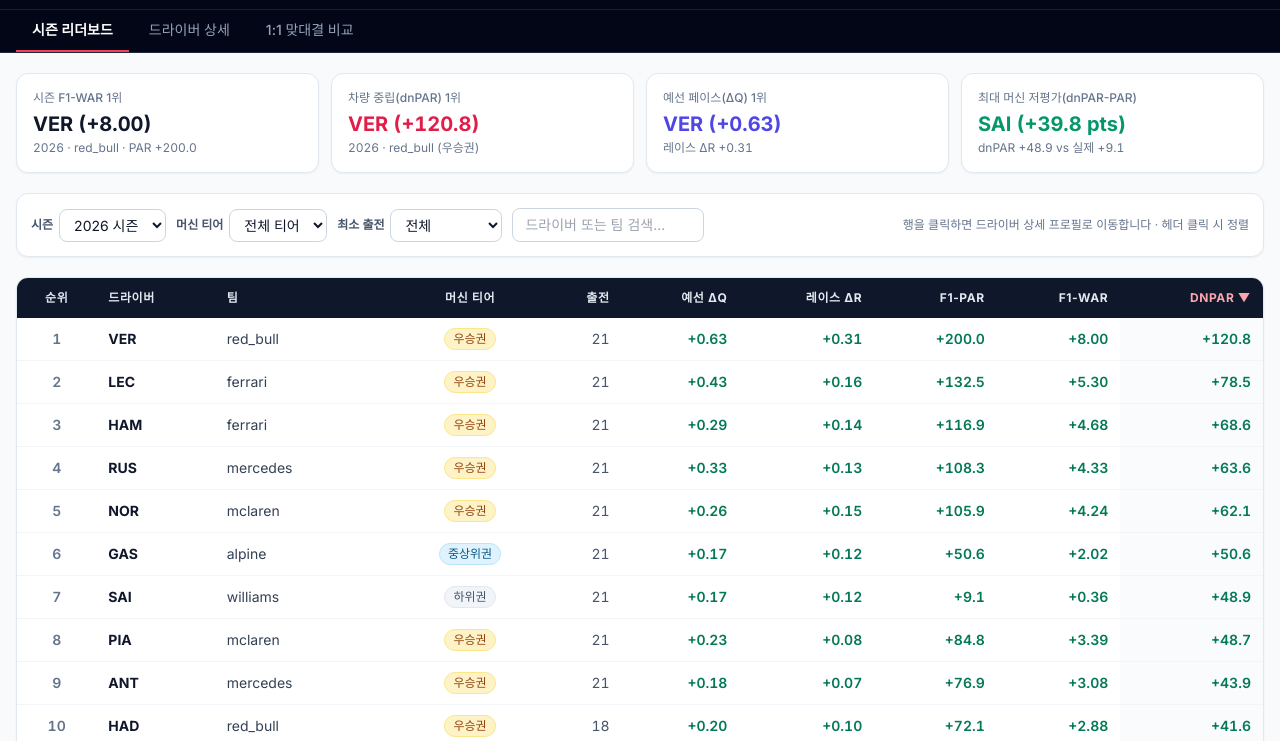
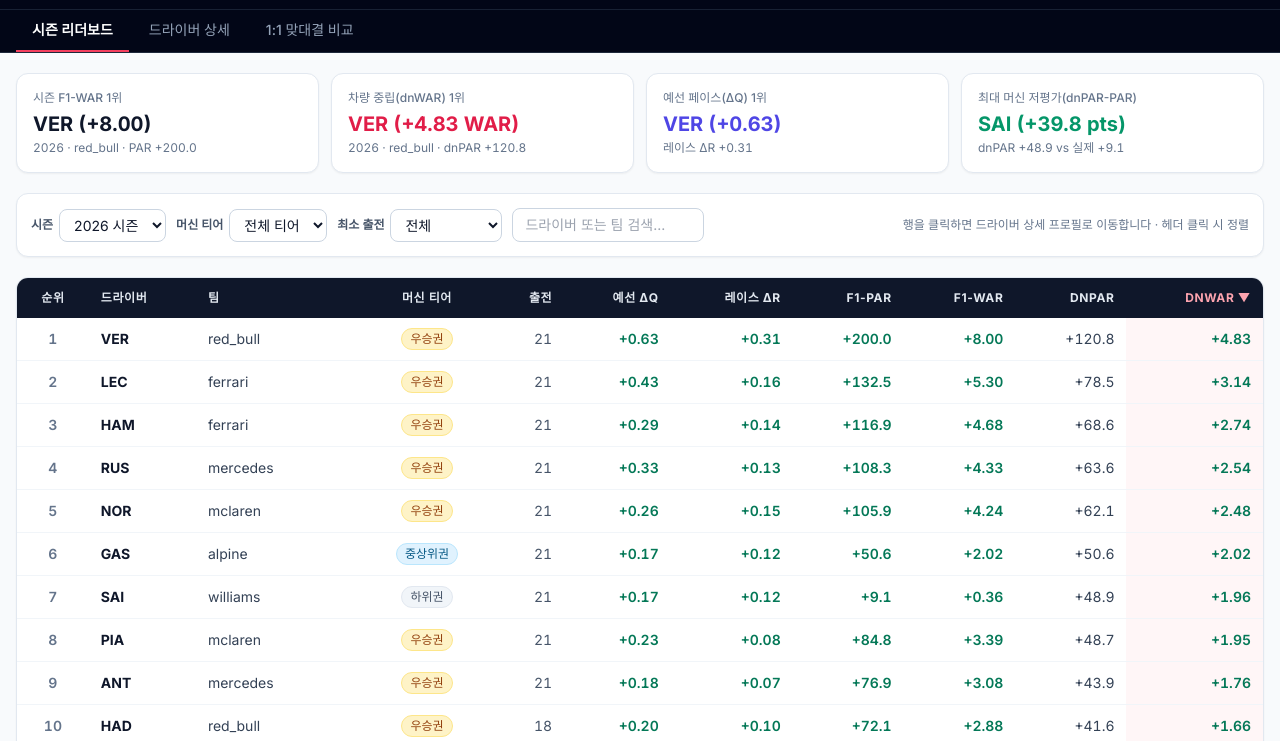
Before and after one commit to wldn718791/Formula1-Sabermatrix, a plain HTML site: page index.html in a window 1280 px wide. Shown: the part 59-800 px from the top of the page. Drawn offline with nearby package versions, Linux system fonts and the light colour scheme.

Commit message:
Update index.html

```diff
--- a/index.html
+++ b/index.html
@@ -3,7 +3,7 @@
 <head>
   <meta charset="UTF-8">
   <meta name="viewport" content="width=device-width, initial-scale=1.0">
-  <title>GRIDLAB — 세이버메트릭스 드라이버 랭킹 대시보드</title>
+  <title>F1 STATIZ — 세이버메트릭스 드라이버 랭킹 대시보드</title>
   <script src="https://cdn.tailwindcss.com/3.4.17"></script>
   <script src="https://cdn.jsdelivr.net/npm/chart.js@4.4.1/dist/chart.umd.min.js"></script>
   <style>
@@ -74,7 +74,7 @@
           <div id="kpi-war-sub" class="text-xs text-slate-500 mt-0.5 num">-</div>
         </div>
         <div class="bg-white rounded-xl p-4 border border-slate-200 shadow-sm">
-          <div class="text-xs font-medium text-slate-500">차량 중립(dnPAR) 1위</div>
+          <div class="text-xs font-medium text-slate-500">차량 중립(dnWAR) 1위</div>
           <div id="kpi-dnpar-leader" class="text-xl font-bold text-rose-600 mt-1 num">-</div>
           <div id="kpi-dnpar-sub" class="text-xs text-slate-500 mt-0.5 num">-</div>
         </div>
@@ -139,7 +139,8 @@
                 <th class="px-3 py-3 text-right sort-btn" data-sort="delta_r">레이스 ΔR</th>
                 <th class="px-3 py-3 text-right sort-btn" data-sort="f1_par">F1-PAR</th>
                 <th class="px-3 py-3 text-right sort-btn" data-sort="f1_war">F1-WAR</th>
-                <th class="px-3 py-3 text-right sort-btn text-rose-300" data-sort="dn_par">dnPAR ▼</th>
+                <th class="px-3 py-3 text-right sort-btn" data-sort="dn_par">dnPAR</th>
+                <th class="px-3 py-3 text-right sort-btn text-rose-300" data-sort="dn_war">dnWAR ▼</th>
                 <th class="px-3 py-3 text-right sort-btn salary-col hidden" data-sort="salary_musd">연봉($M)</th>
                 <th class="px-3 py-3 text-right sort-btn salary-col hidden" data-sort="kusd_per_dn_par">$/dnPAR($K)</th>
               </tr>
@@ -213,6 +214,7 @@
                   <th class="px-2.5 py-2 text-right">ΔQ</th>
                   <th class="px-2.5 py-2 text-right">ΔR</th>
                   <th class="px-2.5 py-2 text-right">F1-WAR</th>
+                  <th class="px-2.5 py-2 text-right">dnWAR</th>
                   <th class="px-2.5 py-2 text-right">dnPAR</th>
                 </tr>
               </thead>
@@ -307,13 +309,13 @@
     ];
 
     const state = {
-      rows: DEMO_DATA.map(r => ({ ...r })),
+      rows: DEMO_DATA.map(r => ({ ...r, dn_war: Number((r.dn_par / 25).toFixed(2)) })),
       activeTab: 'leaderboard',
       seasonFilter: '2024',
       tierFilter: 'ALL',
       minStarts: 0,
       searchQuery: '',
-      sortKey: 'dn_par',
+      sortKey: 'dn_war',
       sortDir: 'desc',
       selectedDriver: 'VER',
       cmpSeason: '2024',
@@ -445,8 +447,8 @@
 
         document.getElementById('kpi-war-leader').textContent = `${topWar.driver} (${fmtNum(topWar.f1_war, 2)})`;
         document.getElementById('kpi-war-sub').textContent = `${topWar.season} · ${topWar.team} · PAR ${fmtNum(topWar.f1_par, 1)}`;
-        document.getElementById('kpi-dnpar-leader').textContent = `${topDn.driver} (${fmtNum(topDn.dn_par, 1)})`;
-        document.getElementById('kpi-dnpar-sub').textContent = `${topDn.season} · ${topDn.team} (${topDn.car_tier})`;
+        document.getElementById('kpi-dnpar-leader').textContent = `${topDn.driver} (${fmtNum(topDn.dn_war, 2)} WAR)`;
+        document.getElementById('kpi-dnpar-sub').textContent = `${topDn.season} · ${topDn.team} · dnPAR ${fmtNum(topDn.dn_par, 1)}`;
         document.getElementById('kpi-q-leader').textContent = `${topQ.driver} (${fmtNum(topQ.delta_q, 2)})`;
         document.getElementById('kpi-q-sub').textContent = `레이스 ΔR ${fmtNum(topQ.delta_r, 2)}`;
         const gap = topUnderrated.dn_par - topUnderrated.f1_par;
@@ -473,7 +475,7 @@
       // 테이블 본문 렌더링
       const tbody = document.getElementById('leaderboard-tbody');
       if (rows.length === 0) {
-        tbody.innerHTML = `<tr><td colspan="12" class="px-4 py-8 text-center text-slate-400">조건에 맞는 드라이버 기록이 없습니다.</td></tr>`;
+        tbody.innerHTML = `<tr><td colspan="13" class="px-4 py-8 text-center text-slate-400">조건에 맞는 드라이버 기록이 없습니다.</td></tr>`;
       } else {
         tbody.innerHTML = rows.map((r, idx) => `
           <tr class="hover:bg-rose-50/50 cursor-pointer transition driver-row" data-driver="${r.driver}">
@@ -489,7 +491,8 @@
             <td class="px-3 py-2.5 text-right num ${valueColorClass(r.delta_r)}">${fmtNum(r.delta_r, 2)}</td>
             <td class="px-3 py-2.5 text-right num ${valueColorClass(r.f1_par)}">${fmtNum(r.f1_par, 1)}</td>
             <td class="px-3 py-2.5 text-right num ${valueColorClass(r.f1_war)}">${fmtNum(r.f1_war, 2)}</td>
-            <td class="px-3 py-2.5 text-right num bg-slate-50/80 ${valueColorClass(r.dn_par)}">${fmtNum(r.dn_par, 1)}</td>
+            <td class="px-3 py-2.5 text-right num text-slate-700">${fmtNum(r.dn_par, 1)}</td>
+            <td class="px-3 py-2.5 text-right num bg-rose-50/60 font-bold ${valueColorClass(r.dn_war)}">${fmtNum(r.dn_war, 2)}</td>
             <td class="px-3 py-2.5 text-right num text-slate-700 salary-col ${state.hasSalary ? '' : 'hidden'}">${fmtNum(r.salary_musd, 1, false)}</td>
             <td class="px-3 py-2.5 text-right num text-slate-700 salary-col ${state.hasSalary ? '' : 'hidden'}">${fmtNum(r.kusd_per_dn_par, 1, false)}</td>
           </tr>
@@ -558,7 +561,7 @@
 
       document.getElementById('prof-total-war').textContent = `${fmtNum(sumWar, 2)} WAR`;
       document.getElementById('prof-total-par').textContent = `${fmtNum(sumPar, 1)} pts`;
-      document.getElementById('prof-avg-dnpar').textContent = `${fmtNum(avgDn, 1)} pts`;
+      document.getElementById('prof-avg-dnpar').textContent = `${fmtNum(avgDn / 25, 2)} WAR (${fmtNum(avgDn, 1)})`;
       document.getElementById('prof-avg-pace').textContent = `${fmtNum(avgQ, 2)} / ${fmtNum(avgR, 2)}`;
 
       document.getElementById('profile-history-tbody').innerHTML = [...history].reverse().map(r => `
@@ -569,6 +572,7 @@
           <td class="px-2.5 py-2 text-right num ${valueColorClass(r.delta_q)}">${fmtNum(r.delta_q, 2)}</td>
           <td class="px-2.5 py-2 text-right num ${valueColorClass(r.delta_r)}">${fmtNum(r.delta_r, 2)}</td>
           <td class="px-2.5 py-2 text-right num ${valueColorClass(r.f1_war)}">${fmtNum(r.f1_war, 2)}</td>
+          <td class="px-2.5 py-2 text-right num bg-rose-50/60 ${valueColorClass(r.dn_war)}">${fmtNum(r.dn_war, 2)}</td>
           <td class="px-2.5 py-2 text-right num ${valueColorClass(r.dn_par)}">${fmtNum(r.dn_par, 1)}</td>
         </tr>
       `).join('');
@@ -624,7 +628,8 @@
       }
 
       const metrics = [
-        { label: 'F1-WAR (승리 환산)', key: 'f1_war', dec: 2 },
+        { label: 'F1-WAR (실제 머신 WAR)', key: 'f1_war', dec: 2 },
+        { label: 'dnWAR (차량 중립 WAR)', key: 'dn_war', dec: 2 },
         { label: 'F1-PAR (실제 머신 포인트)', key: 'f1_par', dec: 1 },
         { label: 'dnPAR (차량 중립 포인트)', key: 'dn_par', dec: 1 },
         { label: '예선 페이스 우위 (ΔQ)', key: 'delta_q', dec: 3 },
@@ -703,7 +708,7 @@
       const missing = required.filter(k => !headers.includes(k));
       if (missing.length > 0) throw new Error(`필수 컬럼 누락: ${missing.join(', ')}`);
 
-      const numCols = new Set(['season', 'starts', 'delta_q', 'delta_r', 'f1_par', 'f1_war', 'dn_par', 'salary_musd', 'musd_per_f1_war', 'kusd_per_dn_par']);
+      const numCols = new Set(['season', 'starts', 'delta_q', 'delta_r', 'f1_par', 'f1_war', 'dn_par', 'dn_war', 'salary_musd', 'musd_per_f1_war', 'kusd_per_dn_par']);
       const parsed = lines.slice(1).map(line => {
         const vals = line.split(',').map(v => v.trim().replace(/^"|"$/g, ''));
         const obj = {};
@@ -718,6 +723,9 @@
         if (!obj.car_tier) obj.car_tier = '중상위권';
         if (obj.delta_q === undefined) obj.delta_q = null;
         if (obj.delta_r === undefined) obj.delta_r = obj.skill_above_repl ?? null;
+        if (obj.dn_war === undefined || obj.dn_war === null) {
+          obj.dn_war = obj.dn_par !== null && obj.dn_par !== undefined ? Number((Number(obj.dn_par) / 25).toFixed(2)) : null;
+        }
         return obj;
       });
       return { rows: parsed, hasSalary: headers.includes('salary_musd') };
@@ -729,7 +737,7 @@
         showToast('내보낼 데이터가 없습니다.', 'error');
         return;
       }
-      const cols = ['season', 'driver', 'team', 'car_tier', 'starts', 'delta_q', 'delta_r', 'f1_par', 'f1_war', 'dn_par'];
+      const cols = ['season', 'driver', 'team', 'car_tier', 'starts', 'delta_q', 'delta_r', 'f1_par', 'f1_war', 'dn_par', 'dn_war'];
       if (state.hasSalary) cols.push('salary_musd', 'kusd_per_dn_par');
       const csv = [cols.join(','), ...rows.map(r => cols.map(c => r[c] ?? '').join(','))].join('\n');
       const blob = new Blob([csv], { type: 'text/csv;charset=utf-8;' });
@@ -858,7 +866,7 @@
     }
 
     document.getElementById('btn-reset-demo').addEventListener('click', () => {
-      state.rows = DEMO_DATA.map(r => ({ ...r }));
+      state.rows = DEMO_DATA.map(r => ({ ...r, dn_war: Number((r.dn_par / 25).toFixed(2)) }));
       state.hasSalary = false;
       state.seasonFilter = '2024';
       state.tierFilter = 'ALL';
```
